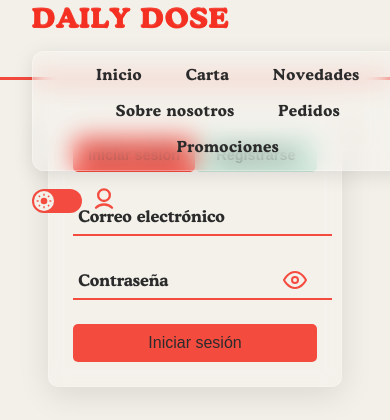
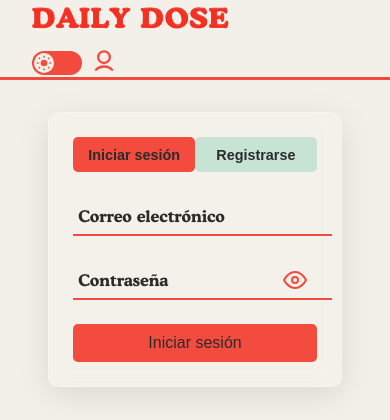
Before and after one commit to Aiizu-27/Digitalizacion_Web, a PHP site: page /registro.html in a window 390 px wide. Shown: the top 420 px of the page. Run offline with PHP 8.4, Linux system fonts and the light colour scheme.

Commit message:
add menu movil

```diff
--- a/FrontEnd/css/style.css
+++ b/FrontEnd/css/style.css
@@ -564,3 +564,44 @@
         font-size: 0.9rem;
     }
 }
+
+/* Botón del menú hamburguesa */
+#menuBtn {
+  display: none;
+  font-size: 2rem;
+  background: none;
+  border: none;
+  color: var(--rojo-japones);
+  cursor: pointer;
+}
+
+/* Estilos móviles */
+@media (max-width: 768px) {
+  #menuBtn {
+    display: block;
+  }
+
+  .menu-container {
+    display: none;
+    flex-direction: column;
+    width: 100%;
+    padding: 1rem 0;
+  }
+
+  .menu-container.active {
+    display: flex;
+  }
+
+  .menu-header ul {
+    flex-direction: column;
+    align-items: flex-start;
+    width: 100%;
+    padding-left: 1rem;
+  }
+
+  .menu-header ul li a {
+    width: 100%;
+    display: block;
+    padding: 0.8rem 1rem;
+  }
+}
--- a/FrontEnd/index.html
+++ b/FrontEnd/index.html
@@ -10,8 +10,10 @@
 <body>
 <!-- Header / Cabecera de la página -->
 <header>
-    <!-- Logo de la web -->
+  <!-- Logo de la web -->
   <div class="logo">DAILY DOSE</div>
+  <!-- Botón de menú (solo visible en móvil) -->
+  <button id="menuBtn" aria-label="Abrir menú">☰</button>
 
   <!-- Menú horizontal -->
   <div class="menu-container">
--- a/FrontEnd/js/script.js
+++ b/FrontEnd/js/script.js
@@ -130,3 +130,15 @@
     }
 
 });
+
+document.addEventListener("DOMContentLoaded", () => {
+  const menuBtn = document.getElementById("menuBtn");
+  const menu = document.getElementById("menu");
+
+  if (menuBtn && menu) {
+    menuBtn.addEventListener("click", () => {
+      menu.classList.toggle("active");
+      menuBtn.textContent = menu.classList.contains("active") ? "✖" : "☰";
+    });
+  }
+});
```
